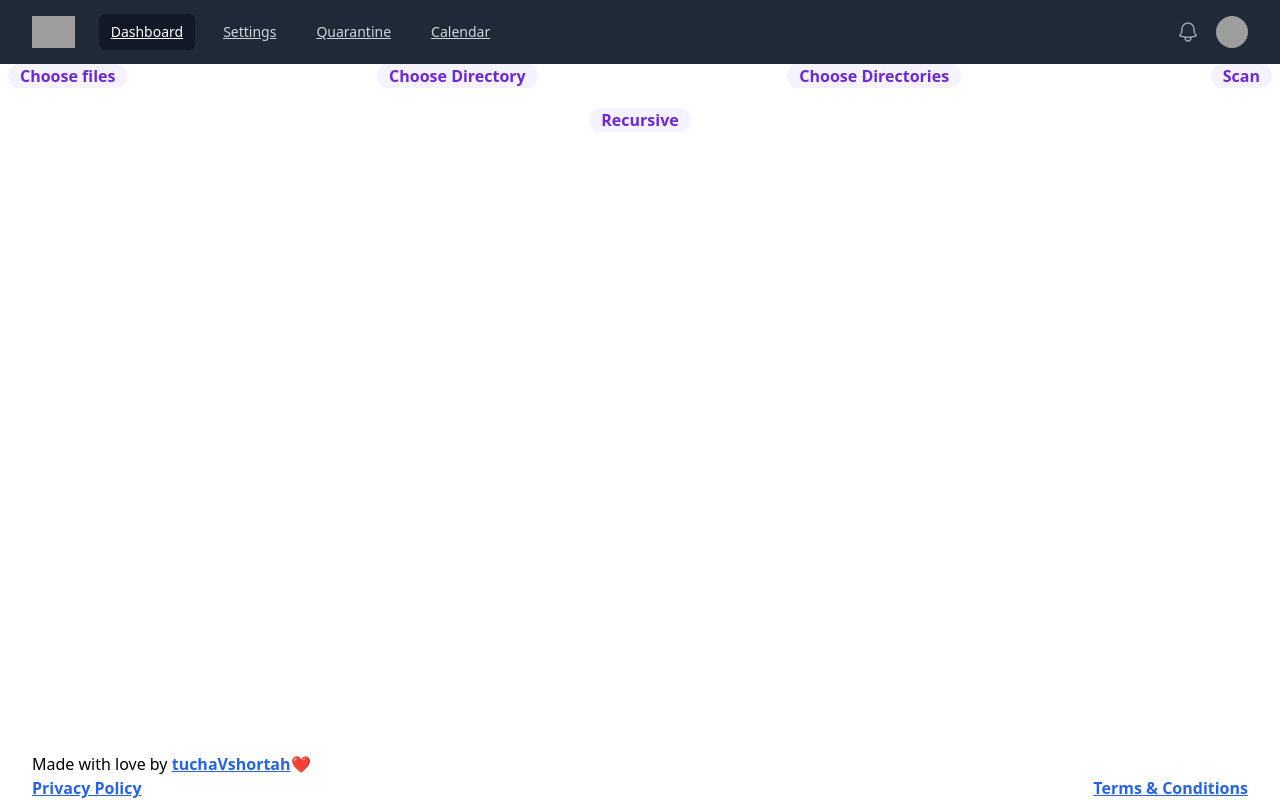
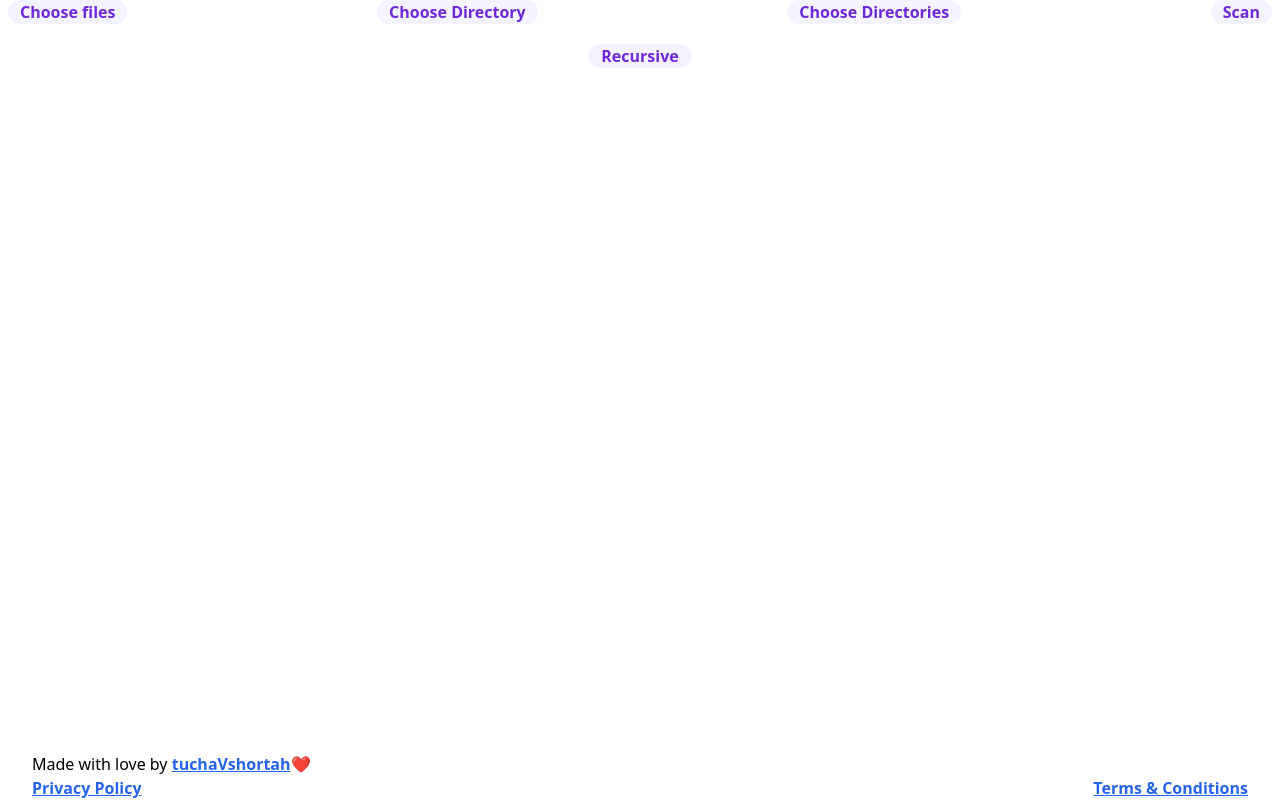
Before and after one commit to tuchaVshortah/clamgui-rs, a Next.js app in the folder clamgui-app/: page / in a window 1280 px wide. Built offline with nearby package versions, Linux system fonts and the light colour scheme; grey boxes are pictures that could not be loaded.

Commit message:
Disable redundant functionality

```diff
--- a/clamgui-app/app/layout.tsx
+++ b/clamgui-app/app/layout.tsx
@@ -1,4 +1,4 @@
-import { Footer, Navbar } from '@/components/navigation'
+import { Footer } from '@/components/navigation'
 import './globals.css'
 
 export const metadata = {
@@ -14,10 +14,9 @@ export default function RootLayout({
   return (
     <html lang="en">
       <body className='flex flex-col min-h-screen'>
-          <Navbar/>
-            {children}
-          <Footer/>
-        </body>
+        {children}
+        <Footer/>
+      </body>
     </html>
   )
 }
```
